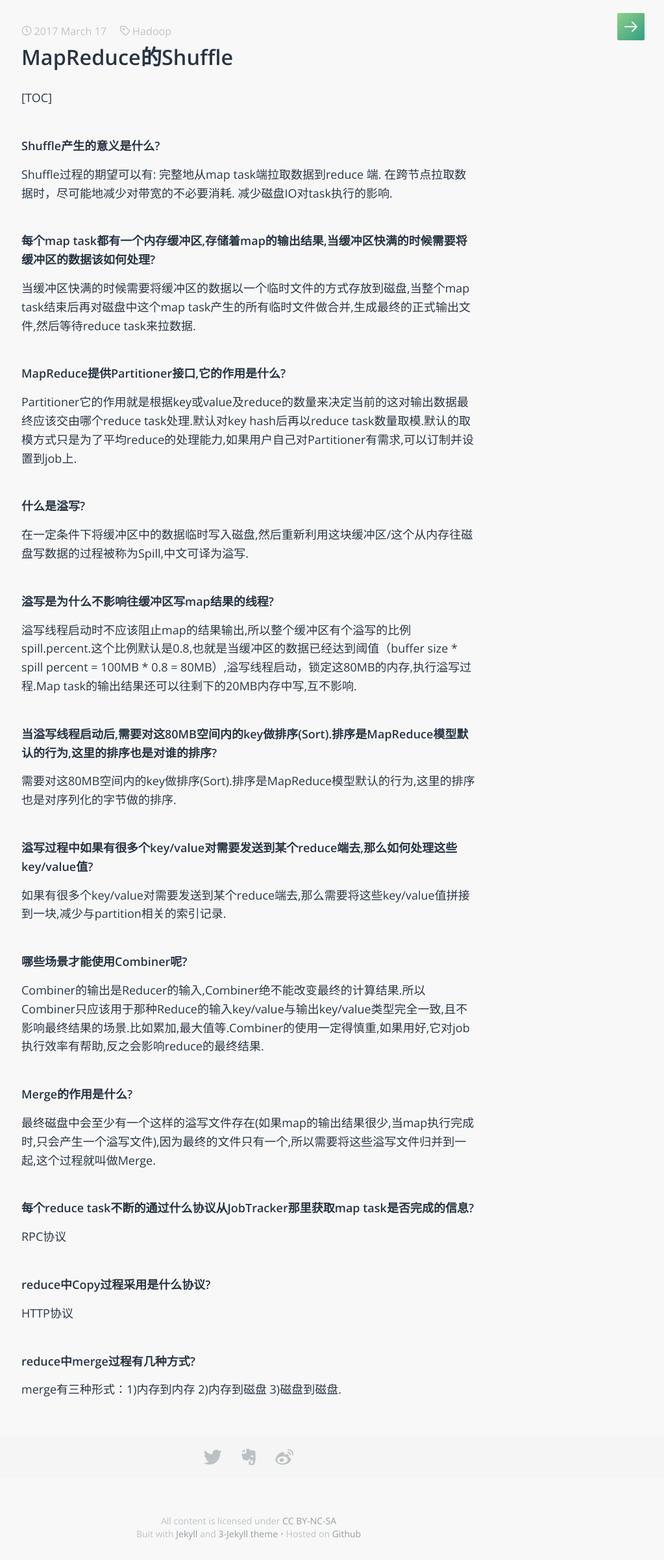
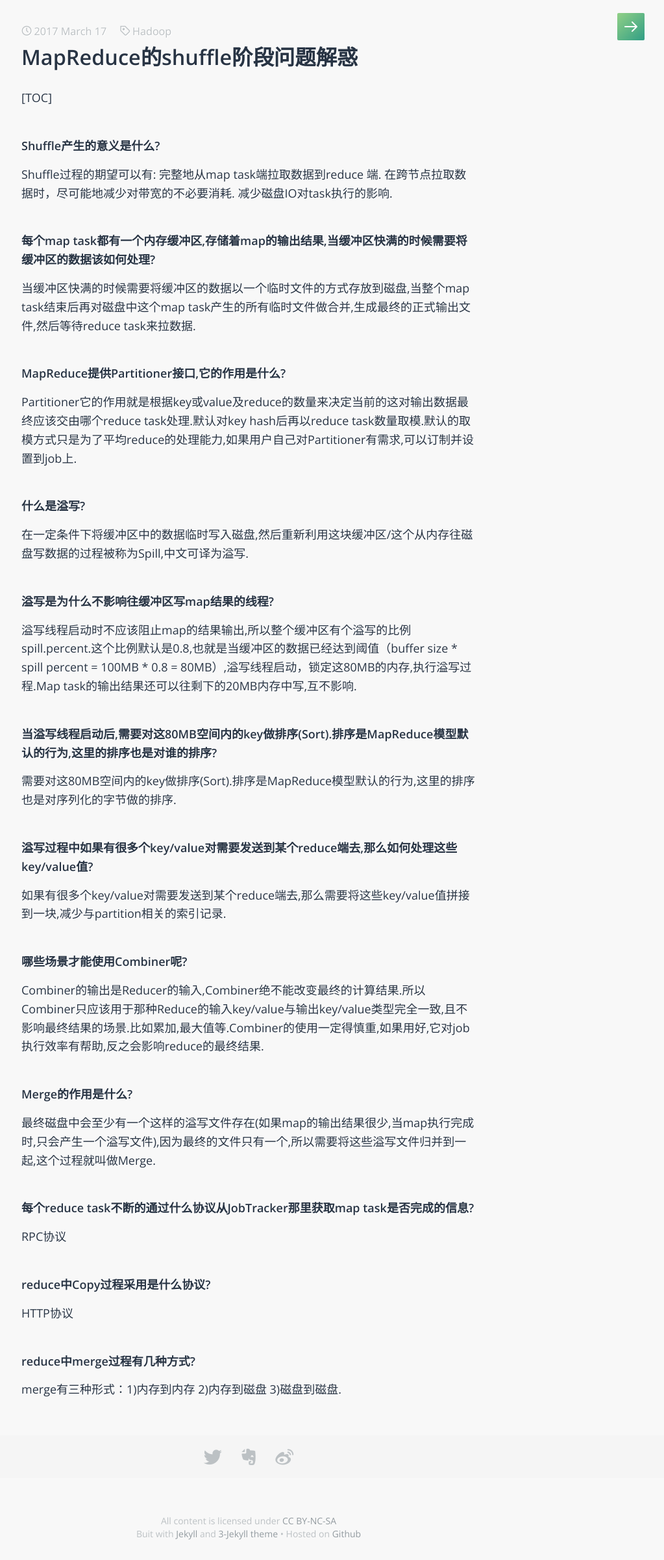
Before and after one commit to kuncle/kuncle.github.io, a Jekyll site: the page built from _posts/2017-03-17-MapReduce的shuffle阶段问题解惑.markdown, in a window 1280 px wide. Shown: the whole page at 65% size, without its empty margins (257-1280 px from the left). Built offline with Jekyll 4.4.1, drawn with Linux system fonts in a browser that asks for light colours; some web fonts are replaced.

Commit message:
Update 2017-03-17-MapReduce的shuffle阶段问题解惑.markdown

```diff
--- a/_posts/2017-03-17-MapReduce的shuffle阶段问题解惑.markdown
+++ b/_posts/2017-03-17-MapReduce的shuffle阶段问题解惑.markdown
@@ -1,6 +1,6 @@
 ---
 layout: post
-title:  "MapReduce的Shuffle"
+title:  "MapReduce的shuffle阶段问题解惑"
 date:   2017-03-17 13:40:00
 categories: Hadoop
 tags: Hadoop
```
